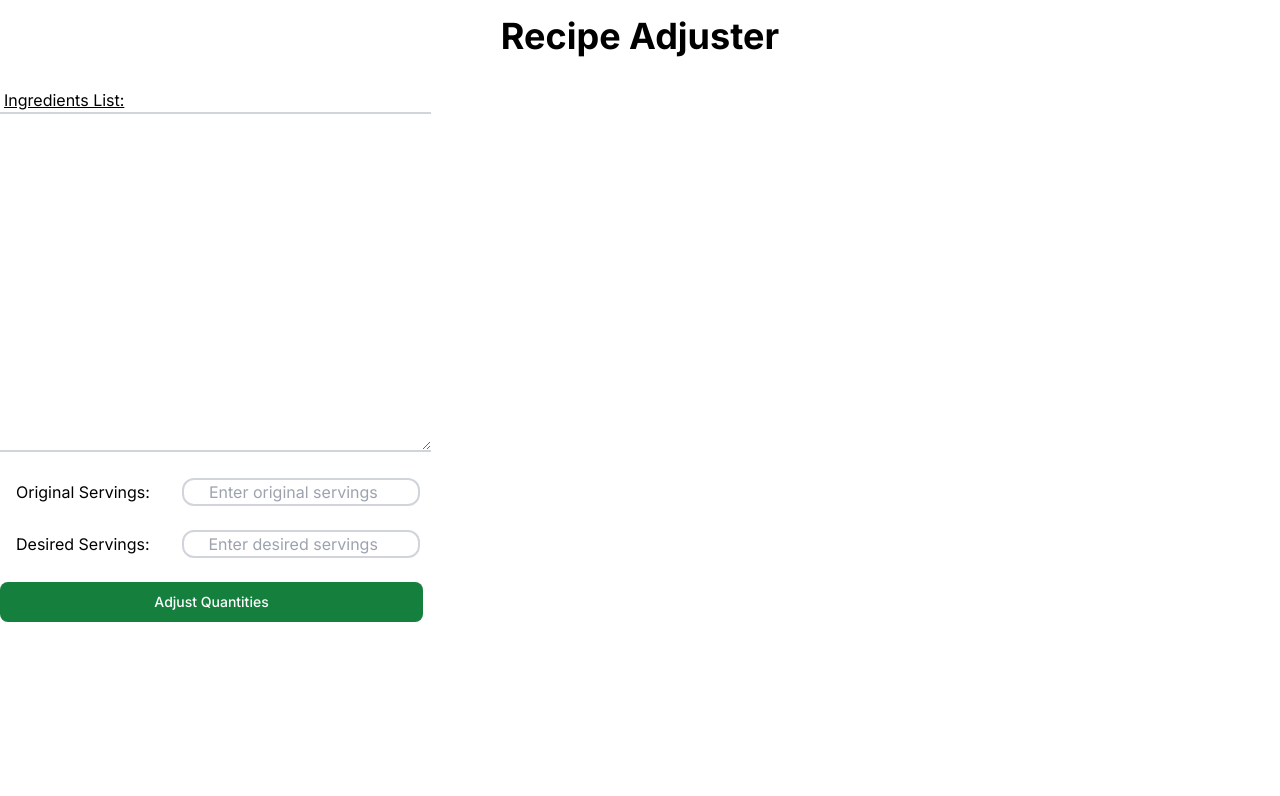
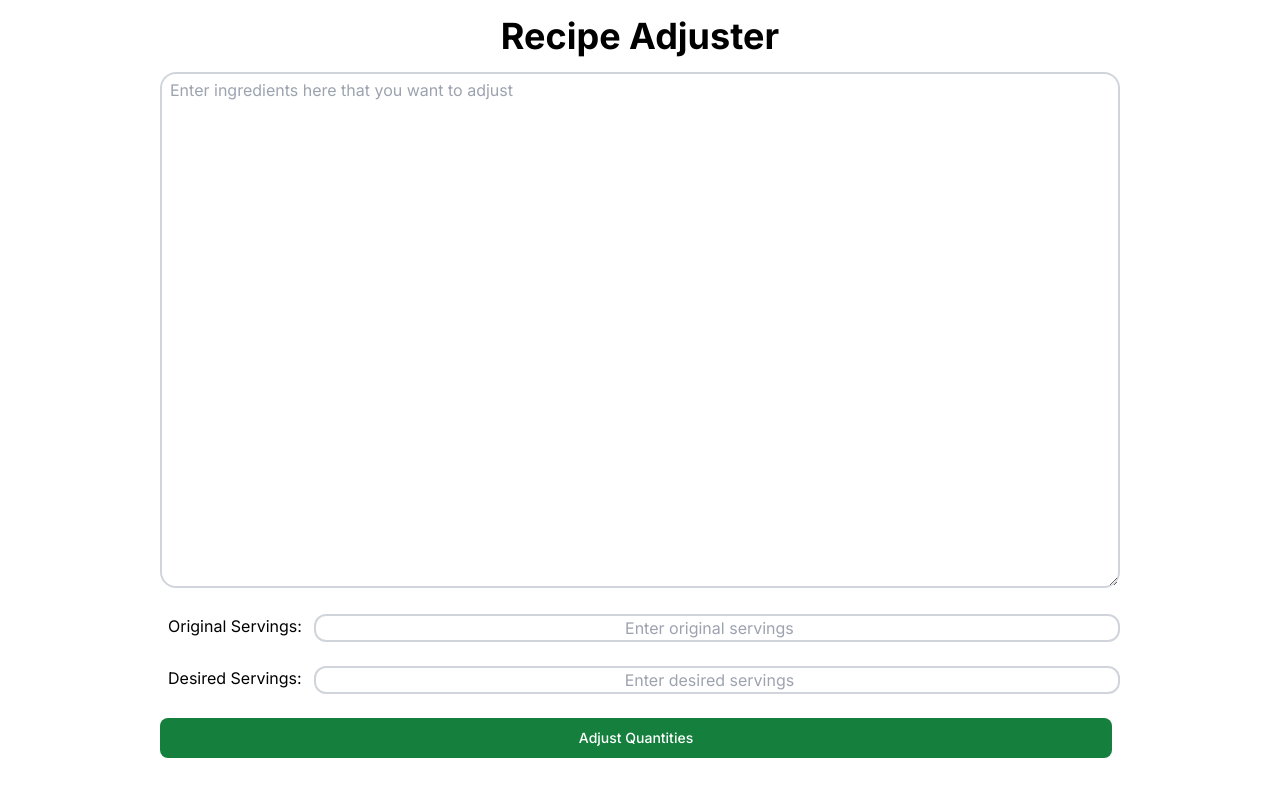
Before and after one commit to Beewong1998/recipe-helper, a Next.js app: page / in a window 1280 px wide. Shown: the top 796 px of the page. Built offline with nearby package versions, Linux system fonts and the light colour scheme.

Commit message:
fixed fractions appearing wrong, made whole numbers add up, made site responsive

```diff
--- a/app/components/IngredientsAdjuster.jsx
+++ b/app/components/IngredientsAdjuster.jsx
@@ -14,10 +14,9 @@ const IngredientsAdjuster = ({ adjustedIngredients }) => {
   };
   return (
     <div>
-      <h2 className="mt-4 pl-1 underline">Adjusted Ingredients</h2>
-      <ul className="w-full p-2 border-y-2 border-gray-300 mb-2">
+      <h2 className="mt-4 lg:mb-4 pl-1 underline">Adjusted Ingredients</h2>
+      <ul className="w-full p-2 border-y-2 lg:border-2 lg:rounded-2xl border-gray-300 mb-8">
         {cleanIngredients.map((ingredient, index) => {
-          console.log(ingredient);
           if (startsWithNumber(ingredient)) {
             return (
               <li className="my-2 " key={index}>
--- a/app/components/IngredientsForm.jsx
+++ b/app/components/IngredientsForm.jsx
@@ -12,25 +12,22 @@ const IngredientsForm = ({ onSubmit }) => {
 
   return (
     <form className="flex flex-col" onSubmit={handleSubmit}>
-      <label for="ingredients" className="pl-1 underline">
-        Ingredients List:
-      </label>
       <div className="leading-loose ">
         <textarea
+          placeholder="Enter ingredients here that you want to adjust"
           id="ingredients"
-          className="w-full p-2 border-y-2 border-gray-300 mb-4"
+          className="w-full pl-2 border-y-2 lg:border-2 lg:rounded-2xl border-gray-300 mb-4 "
           value={ingredientsList}
           onChange={(e) => setIngredientsList(e.target.value)}
-          rows={10}
+          rows={16}
           cols={40}
           required
         />
       </div>
-
-      <label className="pl-4">
-        Original Servings:
+      <div className="flex">
+        <label className="pl-2 w-60 ">Original Servings:</label>
         <input
-          className="ml-8 text-center placeholder-center border-gray-300 border-2 rounded-xl"
+          className="text-center placeholder-center border-gray-300 border-2 rounded-xl w-screen"
           type="number"
           placeholder="Enter original servings"
           value={originalServings}
@@ -38,20 +35,22 @@ const IngredientsForm = ({ onSubmit }) => {
           min={1}
           required
         />
-      </label>
+      </div>
+
       <br />
-      <label className="pl-4">
-        Desired Servings:
+      <div className="flex">
+        <label className="pl-2 w-60">Desired Servings:</label>
         <input
           type="number"
-          className="ml-8 text-center placeholder-center border-gray-300 border-2 rounded-xl"
+          className=" text-center placeholder-center border-gray-300 border-2 rounded-xl w-screen"
           placeholder="Enter desired servings"
           value={desiredServings}
           onChange={(e) => setDesiredServings(parseInt(e.target.value))}
           min={1}
           required
         />
-      </label>
+      </div>
+
       <br />
       <button
         className="focus:outline-none text-white bg-green-700 hover:bg-green-800 focus:ring-4 focus:ring-green-300 font-medium rounded-lg text-sm px-5 py-2.5 me-2 mb-2 dark:bg-green-600 dark:hover:bg-green-700 dark:focus:ring-green-800"
--- a/app/page.jsx
+++ b/app/page.jsx
@@ -29,25 +29,42 @@ const App = () => {
         } else if (part === null) {
           return "";
         } else if (!isNaN(part)) {
-          return parseInt(part) * ratio;
+          let number = parseInt(part) * ratio;
+          number = Math.round(number * 4) / 4;
+          return number;
         } else if (part === "1/4" || part === "¼") {
           let n = 1 * ratio;
           const numerator = n % 4;
           const whole = Math.floor(n / 4);
           if (numerator === 0) {
             return `${whole}`;
+          } else if (numerator !== 0) {
+            let top = 1;
+            let denominator = Math.round(4 / numerator);
+            if (top === denominator) {
+              return "1";
+            }
+
+            return `${top}/${denominator}`;
           } else if (whole === 0) {
             return `${numerator}/4`;
           } else {
             return `${whole} ${numerator}/4`;
           }
-        } else if (!isNaN(part)) {
         } else if (part === "3/4" || part === "¾") {
           let n = 3 * ratio;
           const numerator = n % 4;
           const whole = Math.floor(n / 4);
           if (numerator === 0) {
             return `${whole}`;
+          } else if (numerator !== 0) {
+            let top = 1;
+            let denominator = Math.round(4 / numerator);
+            if (top === denominator) {
+              return "1";
+            }
+
+            return `${top}/${denominator}`;
           } else if (whole === 0) {
             return `${numerator}/4`;
           } else {
@@ -59,6 +76,11 @@ const App = () => {
           const whole = Math.floor(n / 3);
           if (numerator === 0) {
             return `${whole}`;
+          } else if (numerator !== 0) {
+            let top = 1;
+            let denominator = Math.round(3 / numerator);
+
+            return `${top}/${denominator}`;
           } else if (whole === 0) {
             return `${numerator}/3`;
           } else {
@@ -70,6 +92,11 @@ const App = () => {
           const whole = Math.floor(n / 3);
           if (numerator === 0) {
             return `${whole}`;
+          } else if (numerator !== 0) {
+            let top = 1;
+            let denominator = Math.round(3 / numerator);
+
+            return `${top}/${denominator}`;
           } else if (whole === 0) {
             return `${numerator}/3`;
           } else {
@@ -81,10 +108,13 @@ const App = () => {
           const whole = Math.floor(n / 2);
           if (numerator === 0) {
             return `${whole}`;
-          } else if (whole === 0) {
-            return `${numerator}/2`;
-          } else {
-            return `${whole} ${numerator}/2`;
+          } else if (numerator !== 0) {
+            let top = 1;
+            let denominator = Math.round(2 / numerator);
+            if (top === denominator) {
+              return "1";
+            }
+            return `${top}/${denominator}`;
           }
         } else if (part === "1/8" || part === "⅛") {
           let n = 1 * ratio;
@@ -92,6 +122,11 @@ const App = () => {
           const whole = Math.floor(n / 8);
           if (numerator === 0) {
             return `${whole}`;
+          } else if (numerator !== 0) {
+            let top = 1;
+            let denominator = Math.round(8 / numerator);
+
+            return `${top}/${denominator}`;
           } else if (whole === 0) {
             return `${numerator}/8`;
           } else {
@@ -102,7 +137,27 @@ const App = () => {
         }
       });
       console.log(adjustedParts);
-      return adjustedParts.join(" ");
+      let result = [];
+      for (let i = 0; i < adjustedParts.length; i++) {
+        if (
+          typeof adjustedParts[i] === "number" &&
+          i + 1 < adjustedParts.length &&
+          typeof adjustedParts[i + 1] === "string" &&
+          !isNaN(adjustedParts[i + 1])
+        ) {
+          // If current element is a number and next element is a string containing digits
+          let sumOfNumbers =
+            adjustedParts[i] + parseInt(adjustedParts[i + 1], 10);
+          result.push(sumOfNumbers);
+          // Skip the next element since we have already processed it
+          i++;
+        } else {
+          // Otherwise, just append the current element to the result array
+          result.push(adjustedParts[i]);
+        }
+      }
+      console.log(result);
+      return result.join(" ");
     });
 
     setAdjustedIngredients(adjusted);
@@ -118,11 +173,11 @@ const App = () => {
   return (
     <>
       <div className="flex">
-        <h1 className="w-100 mx-auto mt-4 mb-8 text-4xl font-bold">
+        <h1 className="w-100 mx-auto mt-4 mb-4 text-4xl font-bold">
           Recipe Adjuster
         </h1>
       </div>
-      <div className="w-100 flex flex-col lg:flex-row">
+      <div className="w-100 flex flex-col lg:px-40 ">
         <IngredientsForm onSubmit={handleFormSubmit} />
         {adjustedIngredients.length > 0 && (
           <div ref={adjusterRef}>
```
